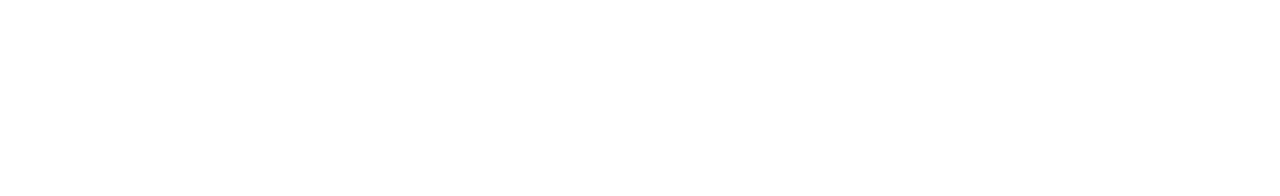
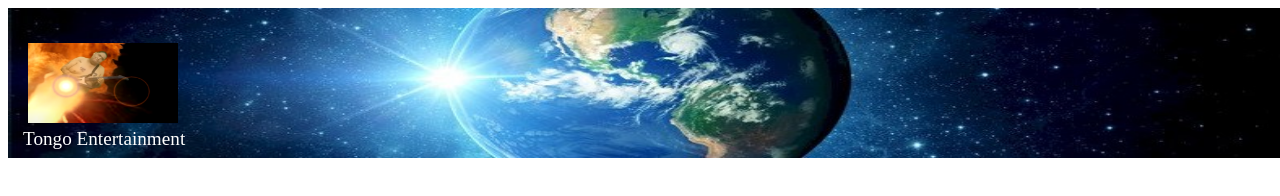
Before and after one commit to Vitoria-Oli/Web_tributo, a plain HTML site: page index.html in a window 1280 px wide. Drawn offline with Linux system fonts and the light colour scheme.

Commit message:
header started

```diff
--- a/index.html
+++ b/index.html
@@ -9,7 +9,9 @@
 </head>
 <body>
     <header>
-
+        <img class="img_header_background" src="/assets/pics/tierra_cosmica_banneada.jpg" alt="Tierra_cosmica">
+        <img class="img_logo" src="/assets/pics/Captura de pantalla (3).png" alt="Logo">
+        <p class="slogan">Tongo Entertainment</p>
     </header>
     <main>
         <div class="banner">
--- a/styles/header.css
+++ b/styles/header.css
@@ -0,0 +1,20 @@
+.img_header_background{
+    position: absolute;
+    width: 100%;
+    height: 150px;
+
+}
+.img_logo{
+    position: absolute;
+    width: 150px;
+    height: 80px;
+    margin-top: 35px;
+    margin-left: 20px;
+}
+.slogan{
+    position: absolute;
+    font-size: larger;
+    color: white;
+    margin-top: 120px;
+    margin-left: 15px;
+}
```
Also changed, not shown: assets/pics/Captura de pantalla (3).png (added), assets/pics/tierra_cosmica_banneada.jpg (added).
